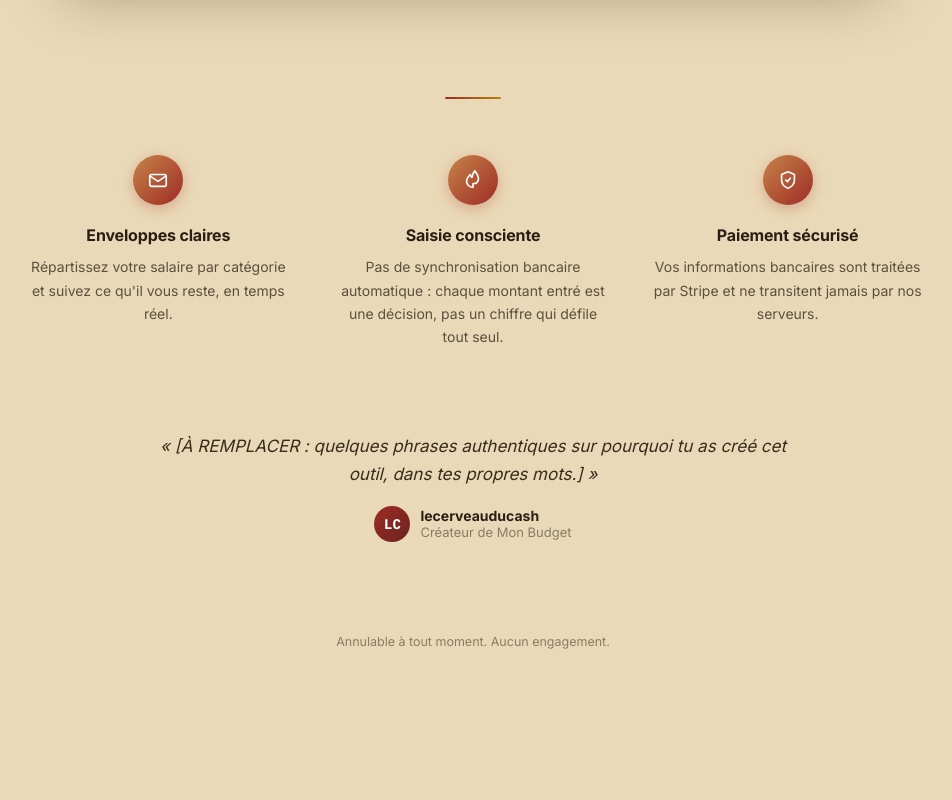
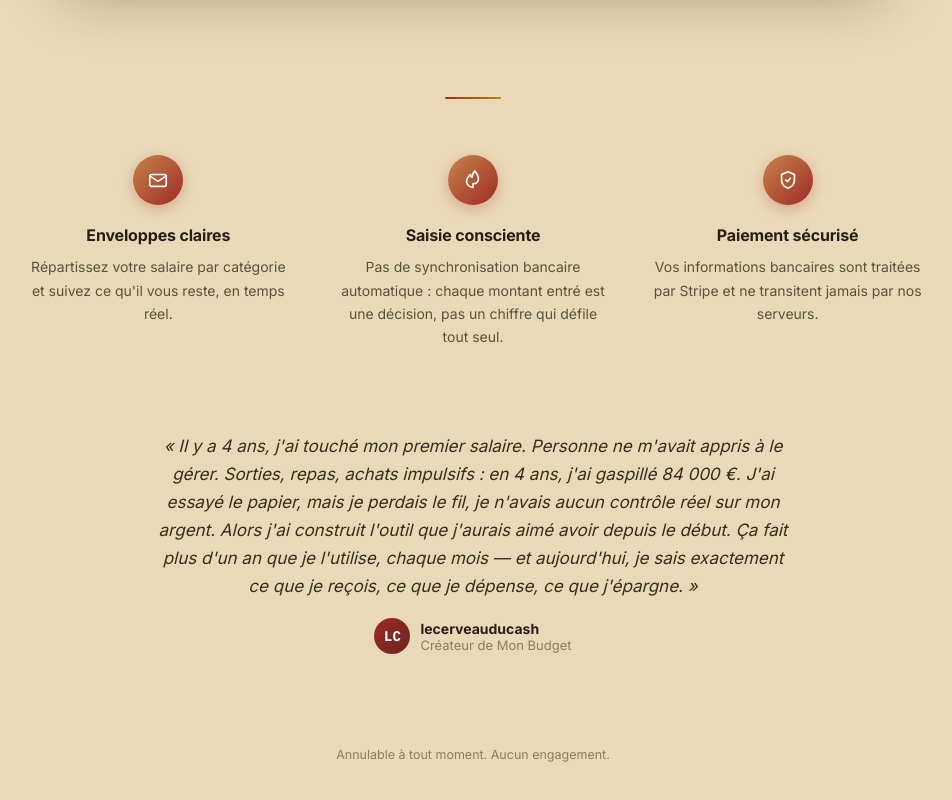
Before and after one commit to lecerveauducash-boop/mon-budget-saas-, a Next.js app: page / in a window 1280 px wide. Shown: the part 1160-1960 px from the top of the page, without its empty margins (167-1119 px from the left). Before the commit the page ends 1882 px from the top, so only its background shows below. Built offline with nearby package versions, Linux system fonts and the light colour scheme.

Commit message:
Update index.js

```diff
--- a/pages/index.js
+++ b/pages/index.js
@@ -137,13 +137,22 @@ export default function Home() {
           </div>
         </section>
 
-        {/* Touche personnelle — À PERSONNALISER : remplace la citation par tes propres mots */}
+        {/* Touche personnelle */}
         <section className="brandWrap">
-          <p className="brandQuote">
-            « [À REMPLACER : quelques phrases authentiques sur pourquoi tu as créé cet outil,
-            dans tes propres mots.] »
+          <p
+            className="brandQuote brandAnim"
+            ref={(el) => (featuresRef.current[3] = el)}
+          >
+            « Il y a 4 ans, j'ai touché mon premier salaire. Personne ne m'avait appris à le gérer.
+            Sorties, repas, achats impulsifs : en 4 ans, j'ai gaspillé 84 000 €. J'ai essayé le papier,
+            mais je perdais le fil, je n'avais aucun contrôle réel sur mon argent. Alors j'ai construit
+            l'outil que j'aurais aimé avoir depuis le début. Ça fait plus d'un an que je l'utilise, chaque
+            mois — et aujourd'hui, je sais exactement ce que je reçois, ce que je dépense, ce que j'épargne. »
           </p>
-          <div className="brandSignature">
+          <div
+            className="brandSignature brandAnim brandAnimDelay"
+            ref={(el) => (featuresRef.current[4] = el)}
+          >
             <div className="brandAvatar">LC</div>
             <div style={{ textAlign: 'left' }}>
               <div className="brandName">lecerveauducash</div>
@@ -410,6 +419,18 @@ export default function Home() {
           padding: 64px 24px 80px;
           text-align: center;
         }
+        .brandAnim {
+          opacity: 0;
+          transform: translateY(22px);
+          transition: opacity 0.8s cubic-bezier(.22,1,.36,1), transform 0.8s cubic-bezier(.22,1,.36,1);
+        }
+        .brandAnim.visible {
+          opacity: 1;
+          transform: translateY(0);
+        }
+        .brandAnimDelay {
+          transition-delay: 0.18s;
+        }
         .brandQuote {
           font-size: 17px;
           line-height: 1.65;
@@ -461,6 +482,7 @@ export default function Home() {
         @media (prefers-reduced-motion: reduce) {
           .anim, .divider { animation: none; opacity: 1; }
           .feature { opacity: 1; transform: none; transition: none; }
+          .brandAnim { opacity: 1; transform: none; transition: none; }
           .glow { animation: none; }
         }
       `}</style>
```
